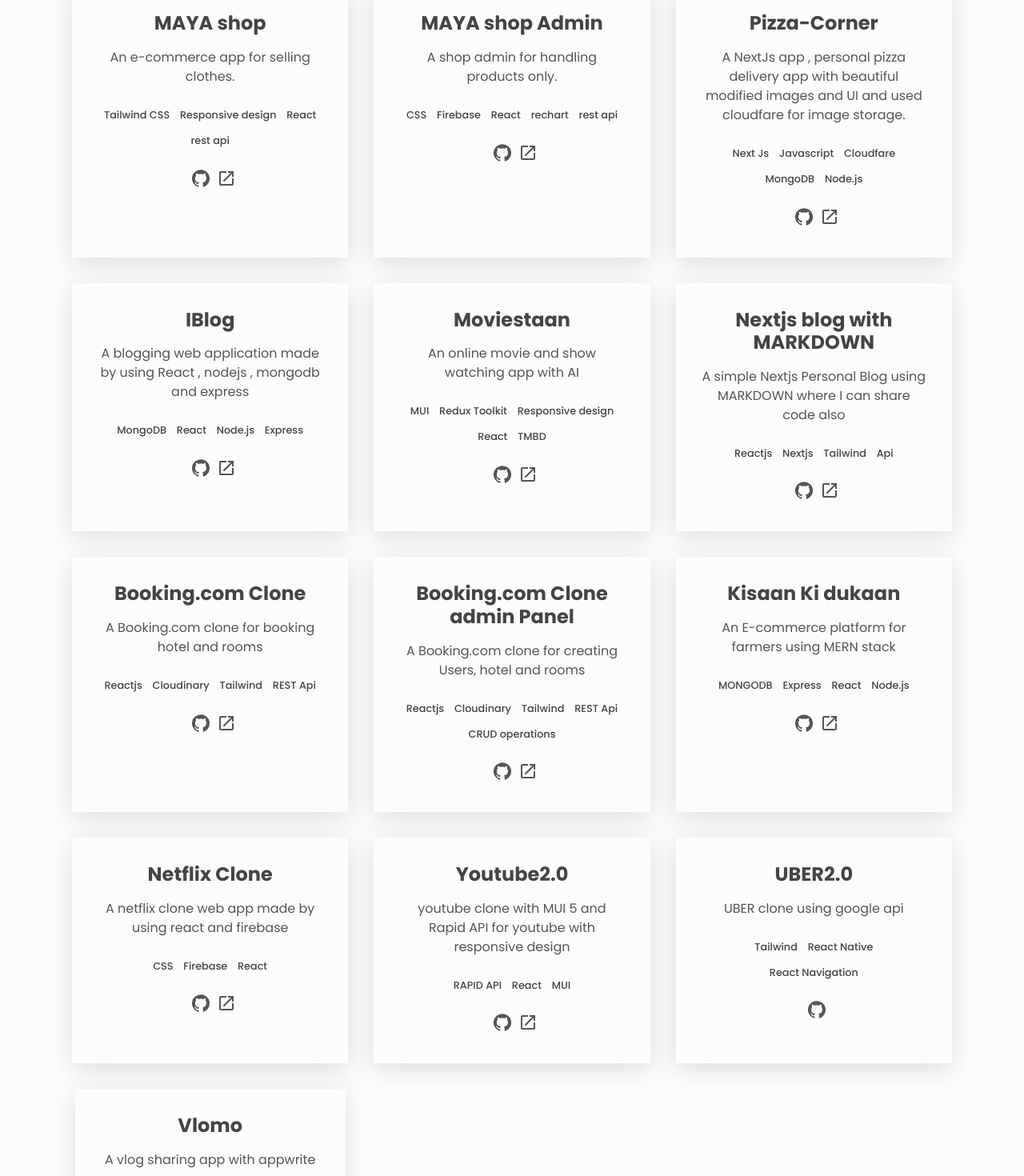
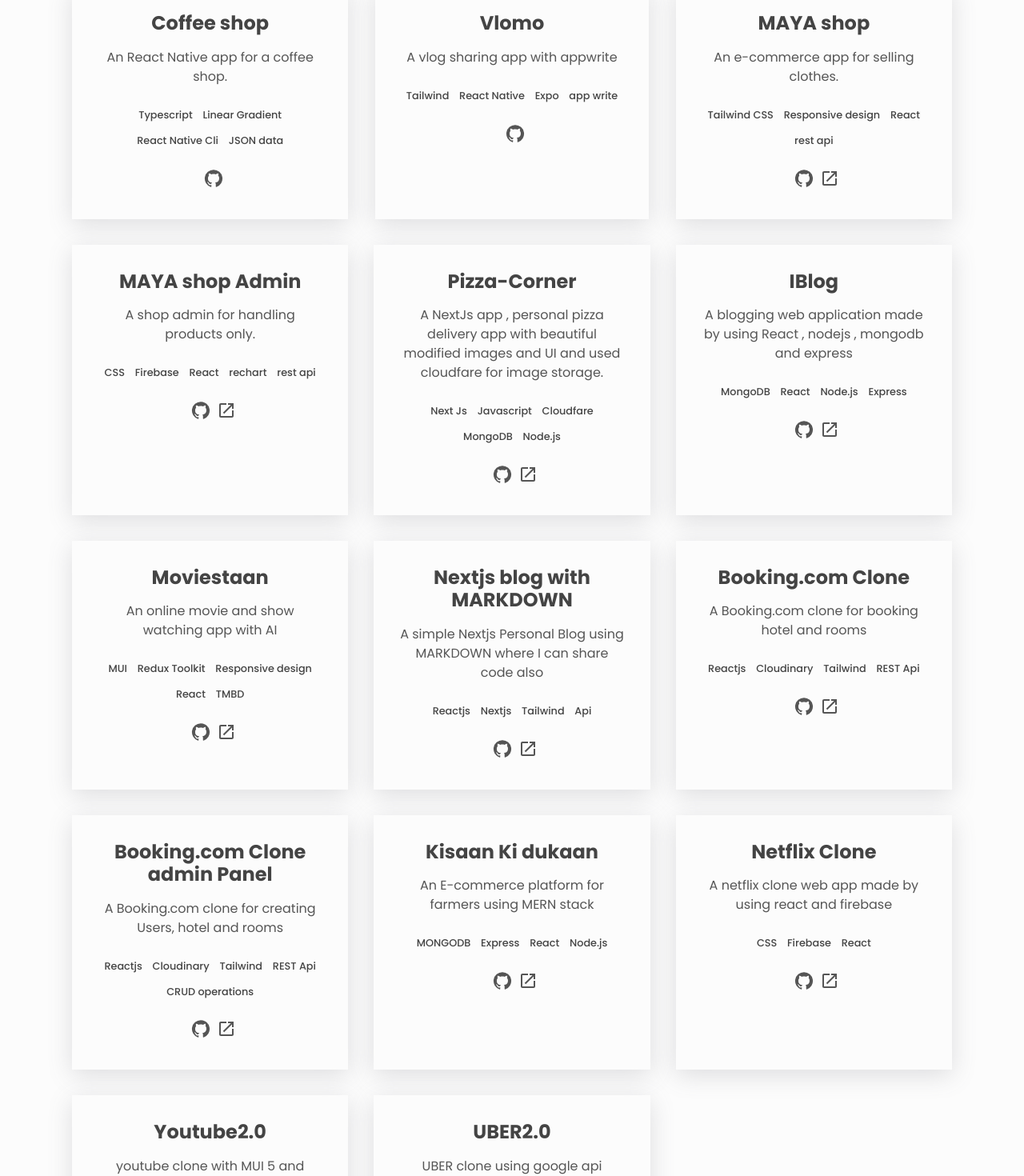
Before and after one commit to VinaySehwag14/PERSONAL-PORTFOLIO, a React (Create React App) app: page / in a window 1280 px wide. Shown: the part 838-2308 px from the top of the page at 80% size. Built offline with nearby package versions, Linux system fonts and the light colour scheme.

Commit message:
Update portfolio.js
added react native projects

```diff
--- a/src/portfolio.js
+++ b/src/portfolio.js
@@ -18,7 +18,18 @@ const about = {
 }
 
 const projects = [
-
+   {
+    name: 'Coffee shop ',
+    description: 'An React Native app for a coffee shop.',
+    stack: ['Typescript', 'Linear Gradient', 'React Native Cli', 'JSON data'],
+    sourceCode: 'https://github.com/VinaySehwag14/Coffee_Shop_App',
+  },
+  {
+    name: 'Vlomo',
+    description: 'A vlog sharing app with appwrite',
+    stack: ['Tailwind', 'React Native', 'Expo',"app write"],
+    sourceCode: 'https://github.com/VinaySehwag14/Vlomo',
+  },
   {
     name: 'MAYA shop ',
     description: 'An e-commerce app for selling clothes.',
@@ -113,13 +124,7 @@ const projects = [
     sourceCode: 'https://github.com/VinaySehwag14/uber2.0',
     livePreview: '',
   },
-  {
-    name: 'Vlomo',
-    description: 'A vlog sharing app with appwrite',
-    stack: ['Tailwind', 'React Native','Expo',"appwrite"],
-    sourceCode: 'https://github.com/VinaySehwag14/Vlomo',
-    livePreview: '',
-  }
+
 
 ]
 
```
